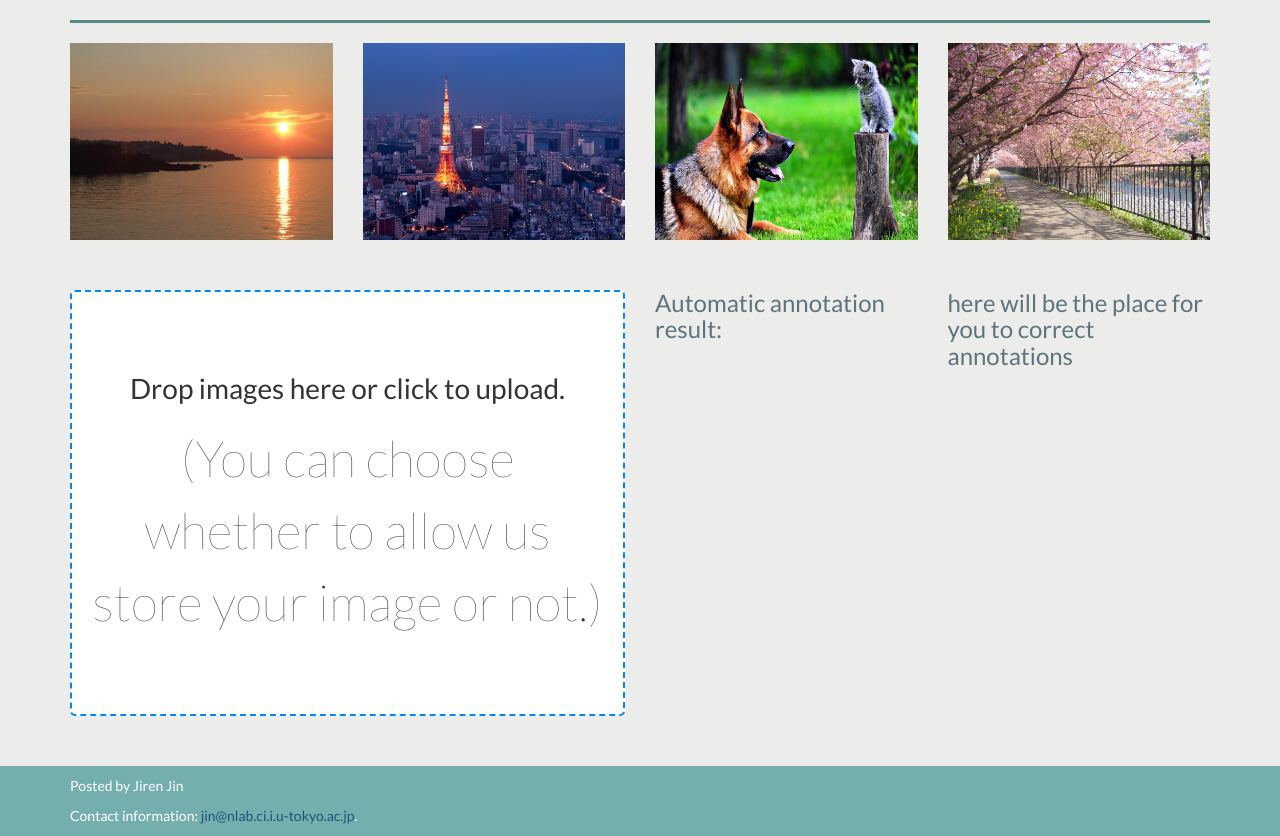
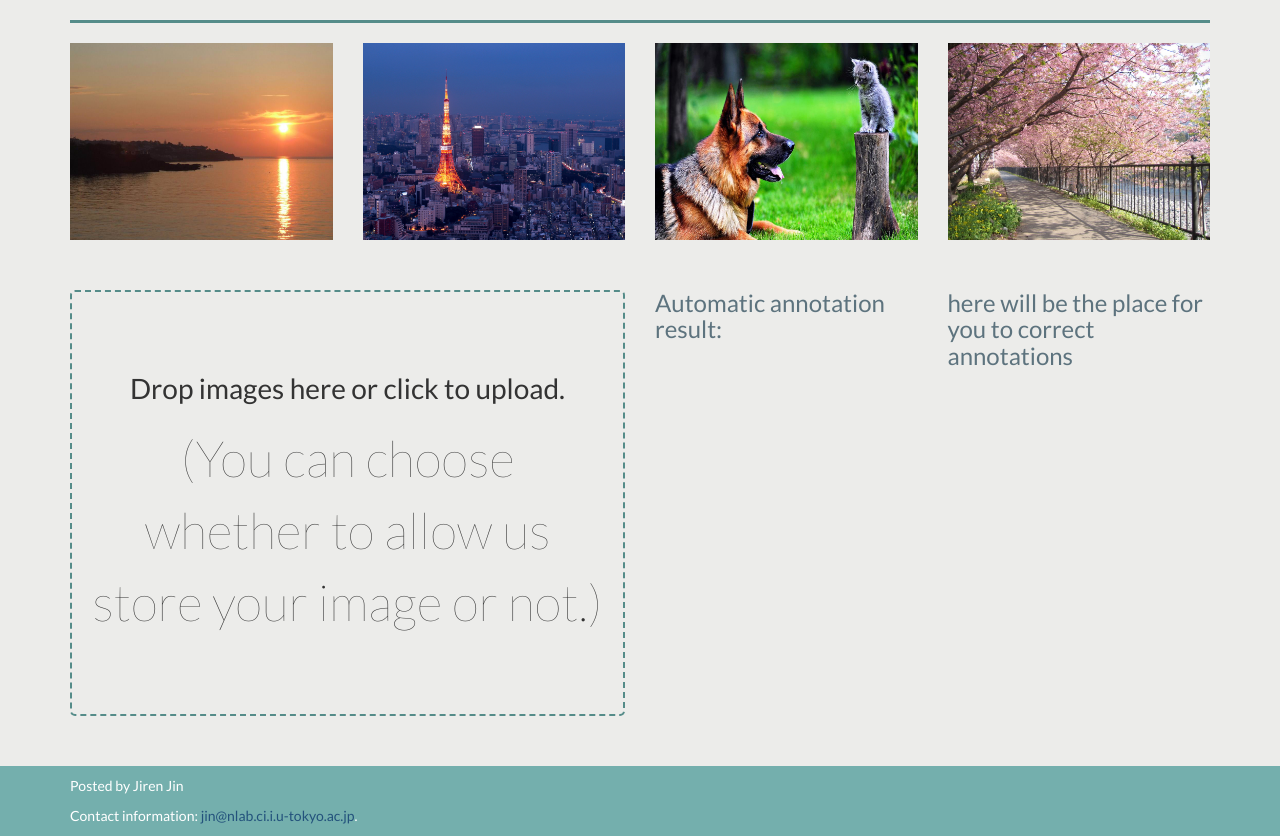
Before and after one commit to JirenJin/recurrent-image-annotator-web-demo, a Django app: page / in a window 1280 px wide. Shown: the part 211-1047 px from the top of the page. Run offline with Django 3.2, Linux system fonts and the light colour scheme; some libraries are stand-ins or nearby versions.

Commit message:
feat: Customize dropzone css to fit our website

```diff
--- a/annotator/static/annotator/css/style.css
+++ b/annotator/static/annotator/css/style.css
@@ -77,9 +77,9 @@ body {
 
 
 .dropzone {
-    border: 2px dashed #0087F7;
+    border: 2px dashed #558C89;
     border-radius: 5px;
-    background: white;
+    background: #ECECEA;
 }
 
 .dropzone .dz-message {
@@ -87,6 +87,9 @@ body {
     font-size: 2em;
 }
 
+.dropzone .dz-preview.dz-image-preview {
+  background: #ECECEA; }
+
 .dropzone .dz-message .note {
     font-size: 1.8em;
     font-weight: 200;
```
